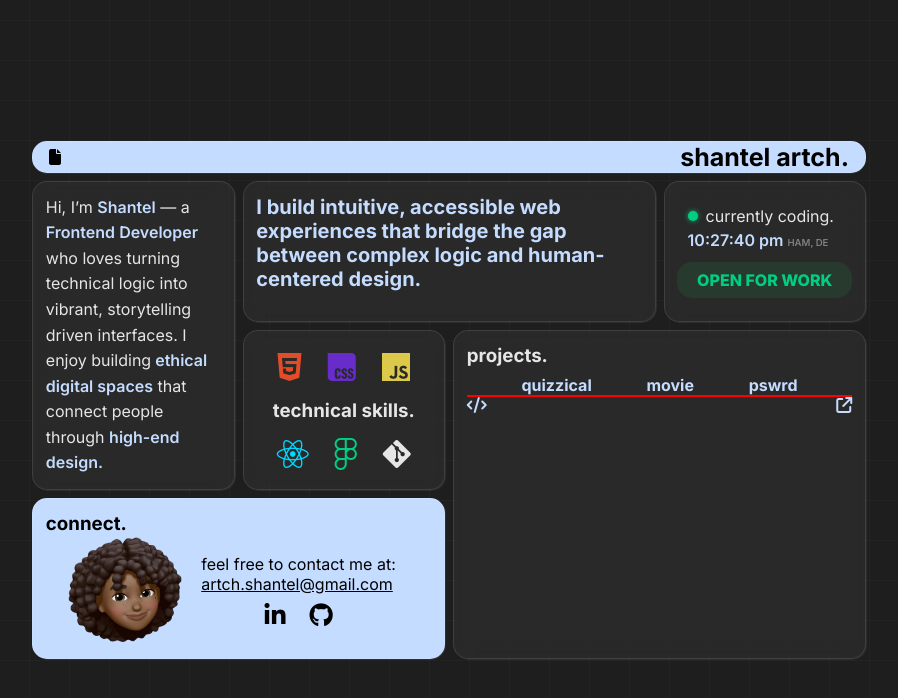
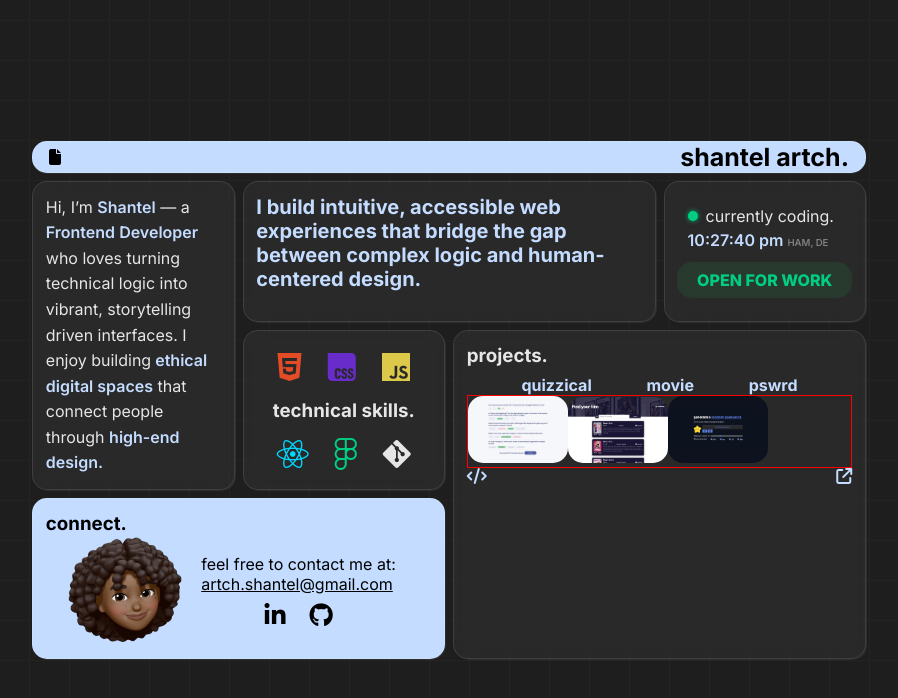
Before and after one commit to shantel1111/v2, a React (Vite) app: page / in a window 1280 px wide. Shown: the top 698 px of the page, without its empty margins (191-1089 px from the left). Built offline with nearby package versions, Linux system fonts and the light colour scheme.

Commit message:
Added project imgs

```diff
--- a/src/components/ProjectCard.jsx
+++ b/src/components/ProjectCard.jsx
@@ -13,7 +13,11 @@ export default function ProjectCard() {
           <h4>pswrd</h4>
         </div>
 
-        <div className="project-imgs"></div>
+        <div className="project-imgs">
+          <img src={quiz} />
+          <img src={movie} />
+          <img src={pswrd} />
+        </div>
 
         <div className="project-icons">
           <i class="fa-solid fa-code"></i>
--- a/src/styles/Bento.css
+++ b/src/styles/Bento.css
@@ -232,8 +232,14 @@ img {
 }
 
 .project-imgs {
+  width: 100%;
   border: 1px solid red;
-  width: 100%;
+
+
+}
+
+.project-imgs img {
+  width: 100px;
 }
 
 .project-icons {
```
